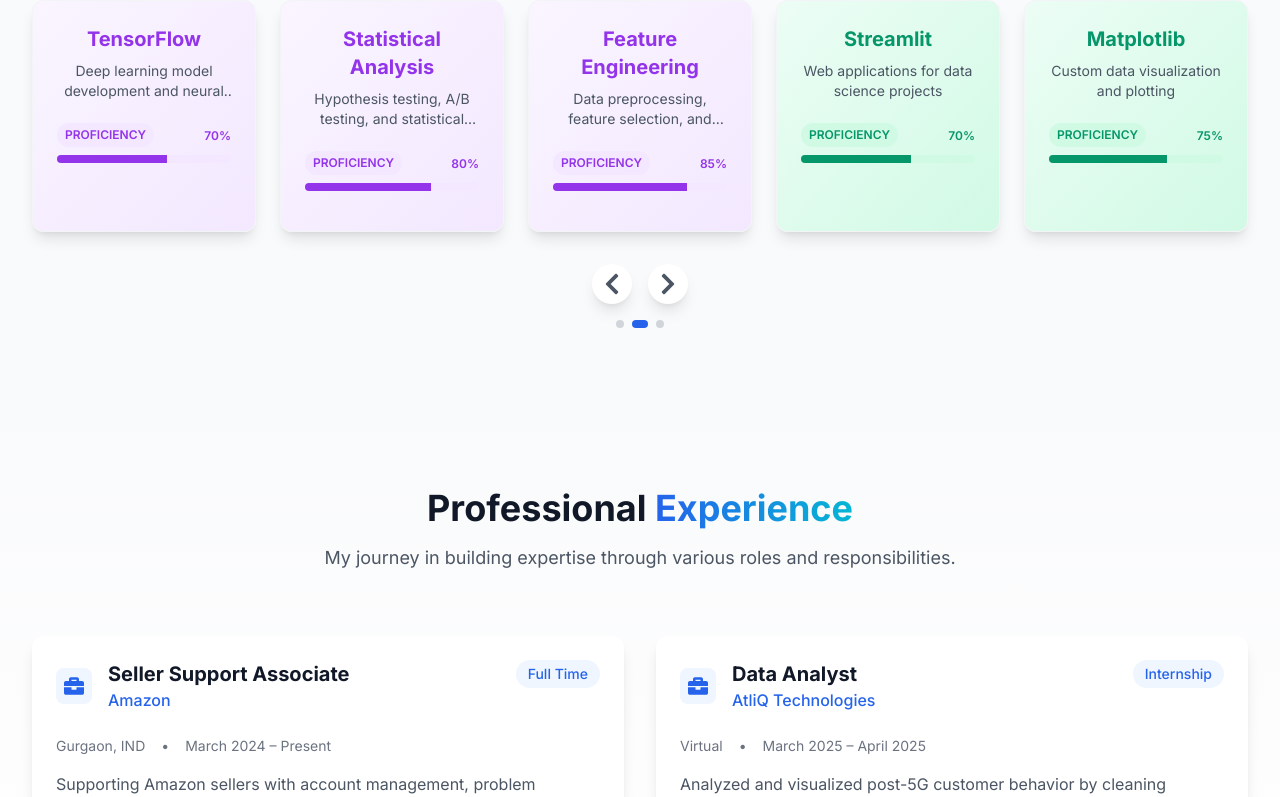
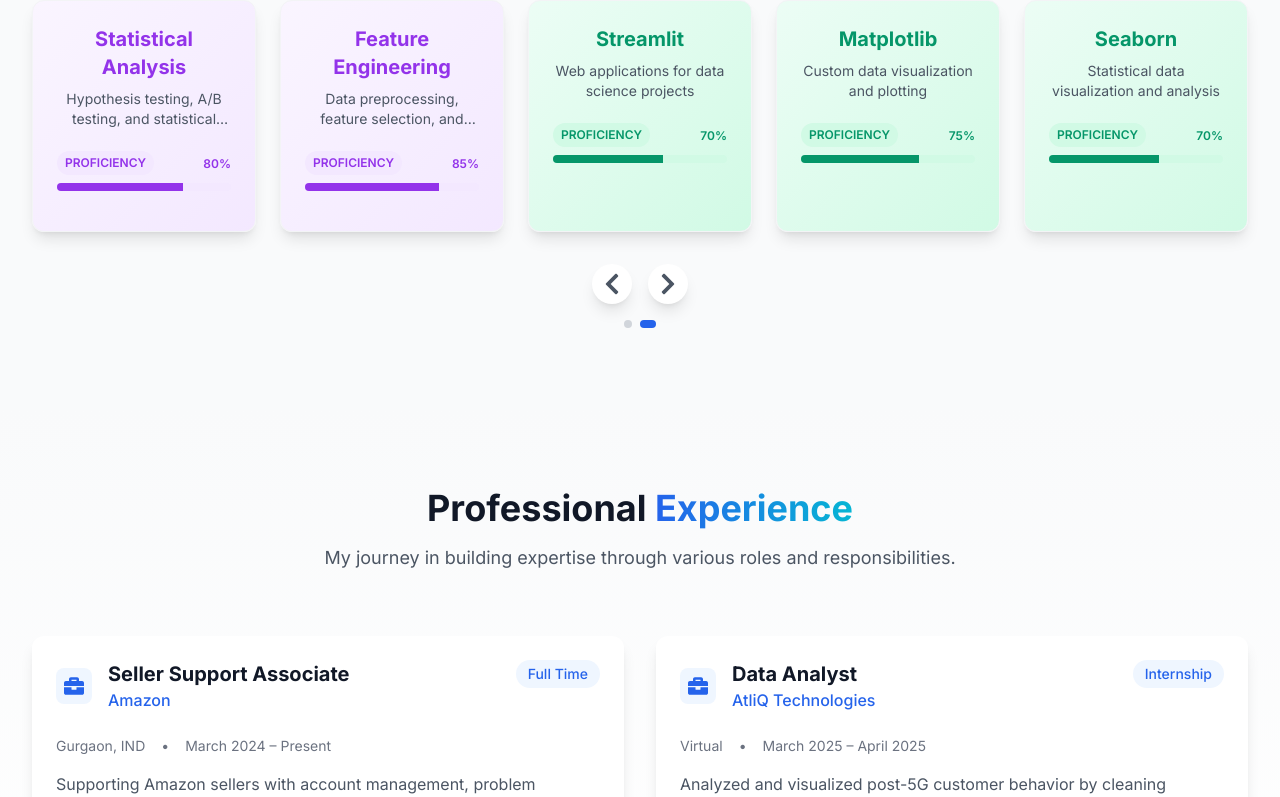
Before and after one commit to tirshiva/Analyst-Portfolio, a React (Vite) app: page / in a window 1280 px wide. Shown: the part 1753-2550 px from the top of the page. Built offline with nearby package versions, Linux system fonts and the light colour scheme.

Commit message:
Update Skills.jsx

```diff
--- a/src/components/Skills.jsx
+++ b/src/components/Skills.jsx
@@ -126,7 +126,7 @@ const Skills = () => {
   );
 
   // Calculate total pages
-  const skillsPerPage = 5;
+  const skillsPerPage = 6;
   const totalPages = Math.ceil(allSkills.length / skillsPerPage);
 
   // Get current page skills
```
